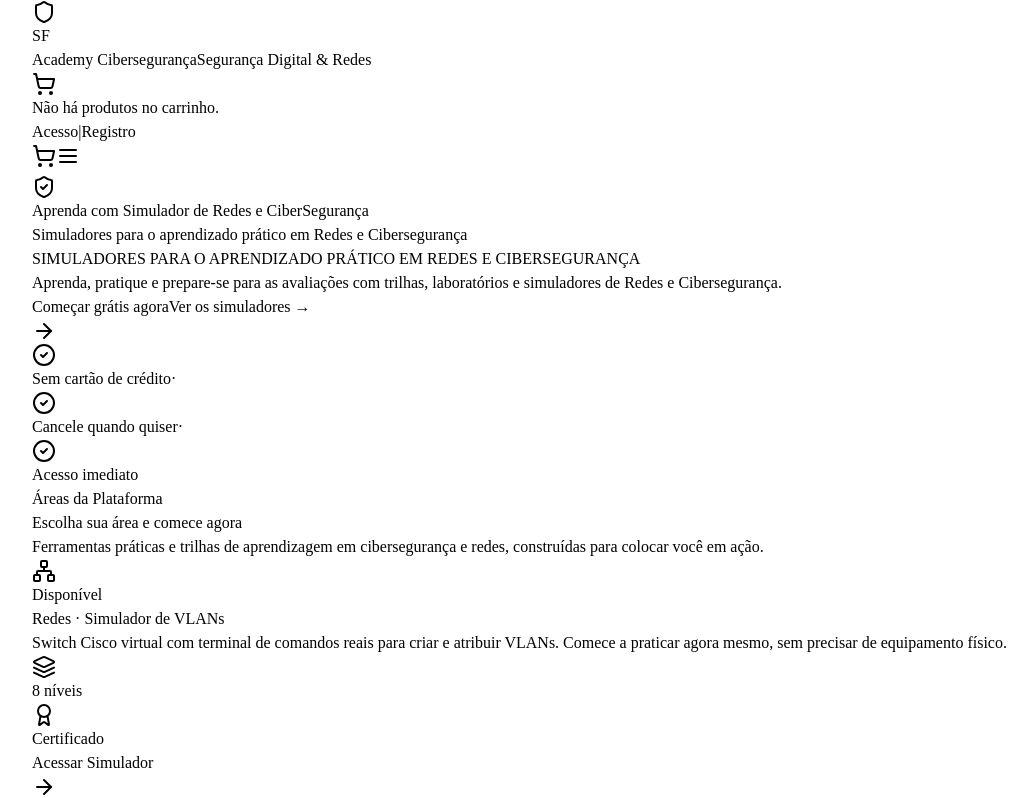
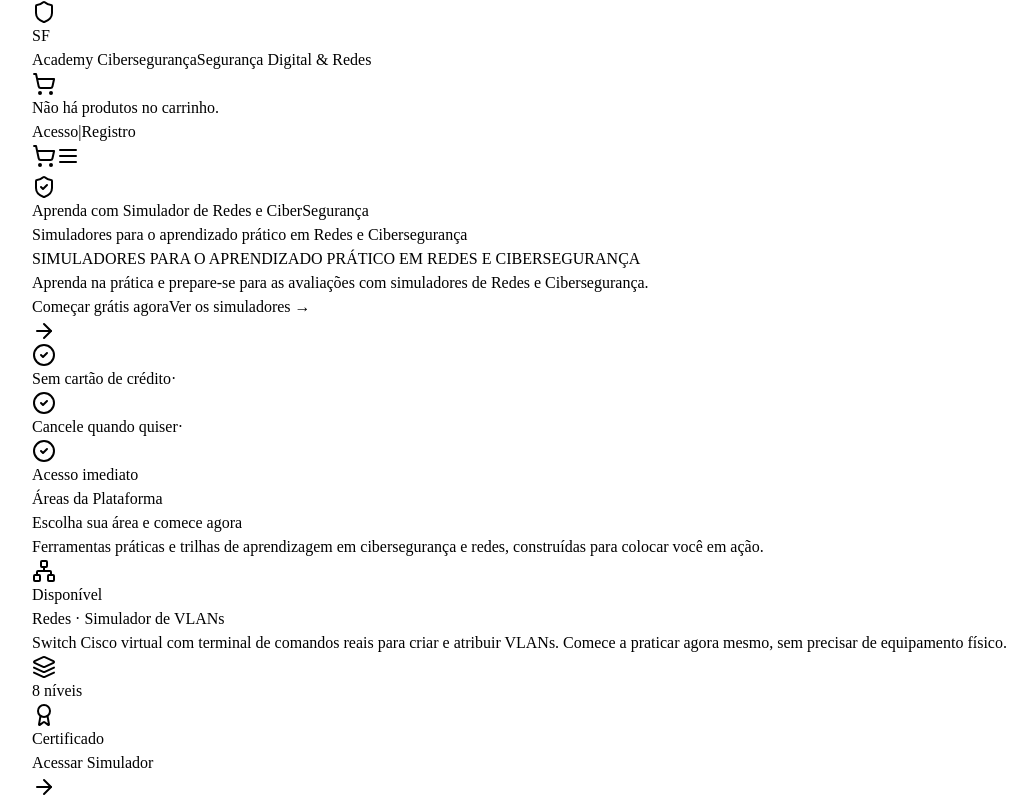
Before and after one commit to sandronsk1977-creator/sf-cyber, a React (Vite) app in the folder client/: page / in a window 1280 px wide. Shown: the top 798 px of the page, without its empty margins (0-1034 px from the left). Built offline with nearby package versions, Linux system fonts and the light colour scheme.

Commit message:
fix: align hero subtitle with current product (simulators only)

```diff
--- a/client/src/components/CryptoAnimationHero.tsx
+++ b/client/src/components/CryptoAnimationHero.tsx
@@ -104,7 +104,7 @@ export function CryptoAnimationHero() {
 
         {/* Subtitle */}
         <p className="text-base sm:text-lg md:text-xl text-slate-300 max-w-3xl mb-12 leading-relaxed">
-          Aprenda, pratique e prepare-se para as avaliações com trilhas, laboratórios e simuladores de Redes e Cibersegurança.
+          Aprenda na prática e prepare-se para as avaliações com simuladores de Redes e Cibersegurança.
         </p>
 
         {/* CTA Buttons */}
```
